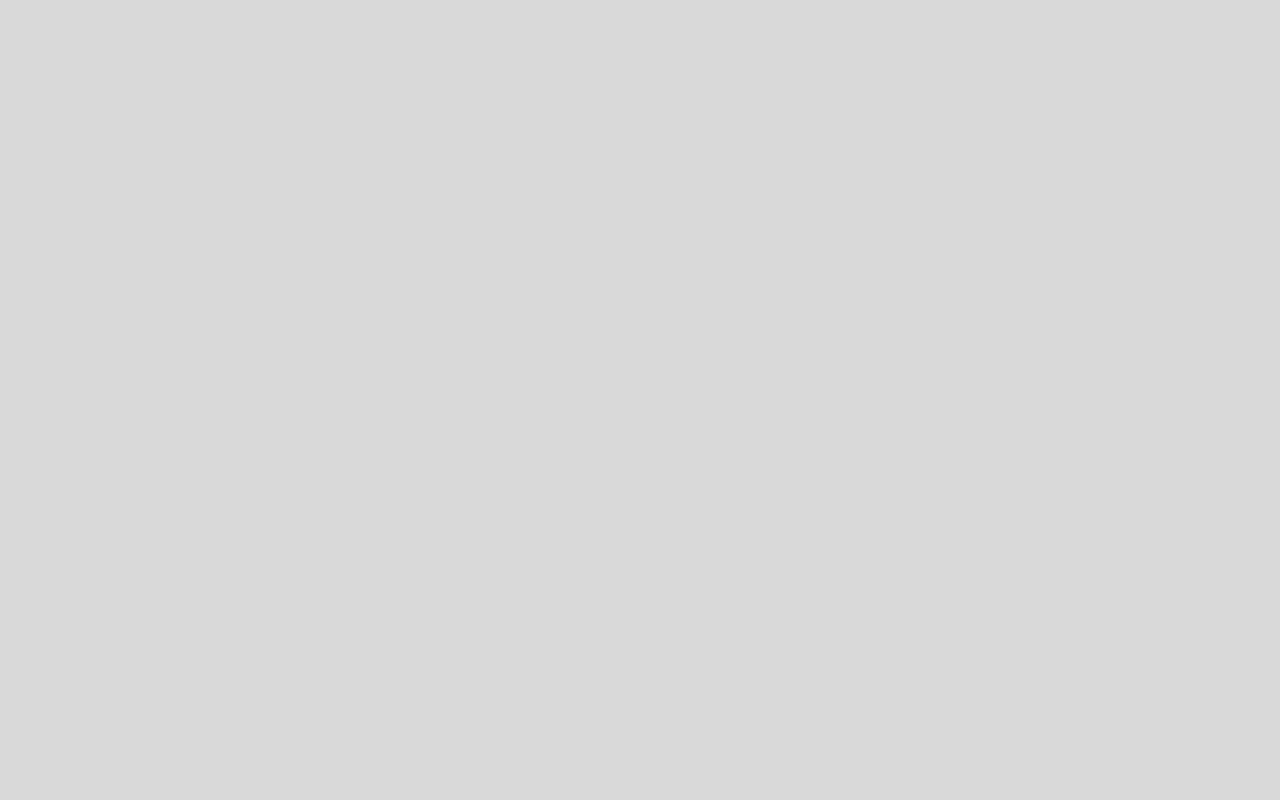
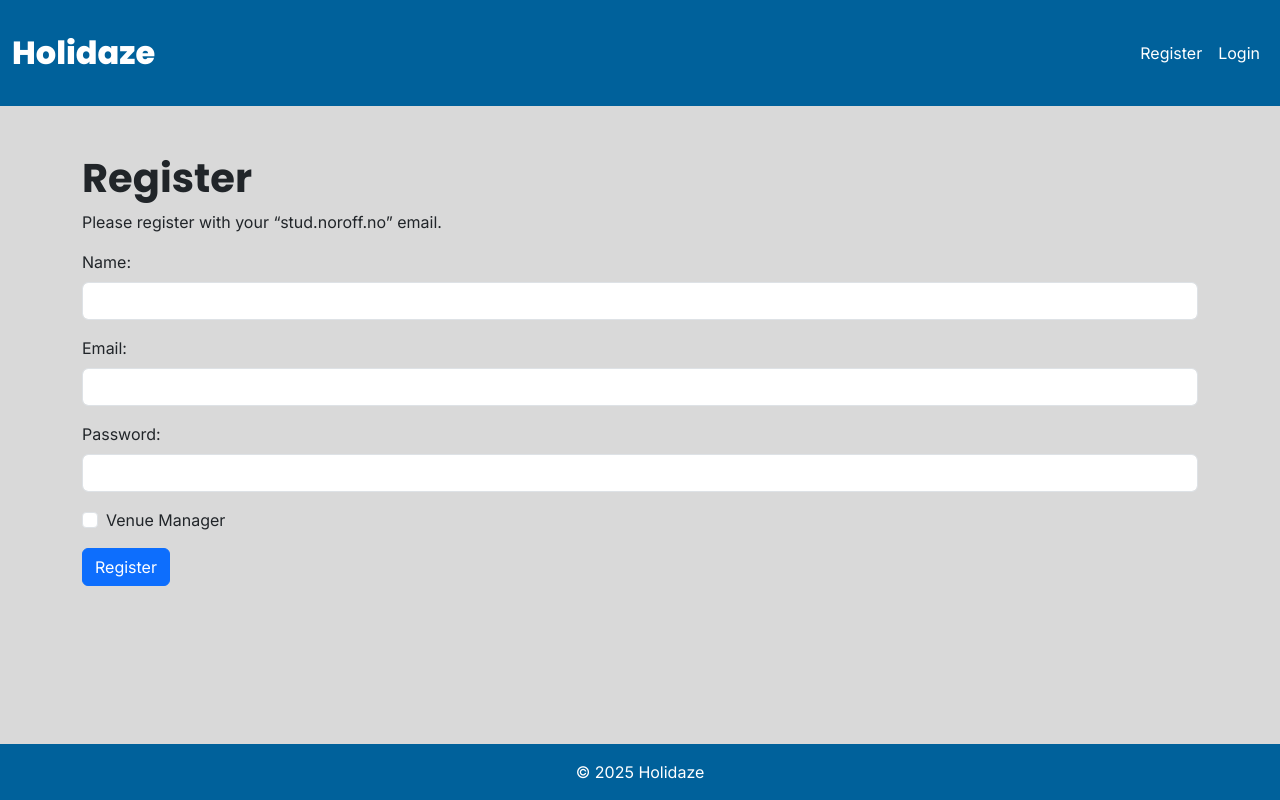
Before and after one commit to aBadMan91/project-exam-2, a React (Vite) app: page /register in a window 1280 px wide. Before the commit this address had no page. Built offline with nearby package versions, Linux system fonts and the light colour scheme.

Commit message:
Register Page
- Added Register Page, not fully completed.

```diff
--- a/src/App.jsx
+++ b/src/App.jsx
@@ -3,6 +3,7 @@ import { Routes, Route } from "react-router-dom";
 import { Layout } from "./components/Layout";
 import { HomePage } from "./pages/";
 import { VenuePage } from "./pages/VenuePage";
+import { RegisterPage } from "./pages/RegisterPage";
 
 function App() {
   return (
@@ -10,6 +11,7 @@ function App() {
       <Route path="/" element={<Layout />}>
         <Route index element={<HomePage />} />
         <Route path="venues/:id" element={<VenuePage />} />
+        <Route path="register" element={<RegisterPage />} />
       </Route>
     </Routes>
   );
--- /dev/null
+++ b/src/components/Form/RegisterForm/index.jsx
@@ -0,0 +1,77 @@
+import React, { useEffect } from "react";
+import { useForm } from "react-hook-form";
+import { yupResolver } from "@hookform/resolvers/yup";
+import * as yup from "yup";
+import { Form, Button } from "react-bootstrap";
+
+const schema = yup.object().shape({
+  name: yup.string().min(3).max(10).required("Name must be at least 3 characters"),
+  email: yup
+    .string()
+    .email("Email is invalid")
+    .matches(/@stud\.noroff\.no$/, "Must be a @stud.noroff.no email")
+    .required("Email is required"),
+  password: yup.string().min(6, "Password must be at least 6 characters").required("Password is required"),
+  venueManager: yup.boolean(),
+});
+
+export function RegisterForm() {
+  const {
+    register,
+    handleSubmit,
+    formState: { errors },
+  } = useForm({
+    resolver: yupResolver(schema),
+  });
+
+  const onSubmit = async (data) => {
+    try {
+      const response = await fetch("https://v2.api.noroff.dev/auth/register", {
+        method: "POST",
+        headers: {
+          "Content-Type": "application/json",
+        },
+        body: JSON.stringify(data),
+      });
+
+      if (!response.ok) {
+        throw new Error("Registration failed");
+      }
+
+      const result = await response.json();
+      console.log("Registration successful", result);
+    } catch (error) {
+      console.error("Error:", error);
+    }
+  };
+
+  return (
+    <Form onSubmit={handleSubmit(onSubmit)}>
+      <Form.Group className="mb-3" controlId="formName">
+        <Form.Label>Name:</Form.Label>
+        <Form.Control type="text" {...register("name")} isInvalid={!!errors.name} />
+        <Form.Control.Feedback type="invalid">{errors.name?.message}</Form.Control.Feedback>
+      </Form.Group>
+
+      <Form.Group className="mb-3" controlId="formEmail">
+        <Form.Label>Email:</Form.Label>
+        <Form.Control type="email" {...register("email")} isInvalid={!!errors.email} />
+        <Form.Control.Feedback type="invalid">{errors.email?.message}</Form.Control.Feedback>
+      </Form.Group>
+
+      <Form.Group className="mb-3" controlId="formPassword">
+        <Form.Label>Password:</Form.Label>
+        <Form.Control type="password" {...register("password")} isInvalid={!!errors.password} />
+        <Form.Control.Feedback type="invalid">{errors.password?.message}</Form.Control.Feedback>
+      </Form.Group>
+
+      <Form.Group className="mb-3" controlId="formVenueManager">
+        <Form.Check type="checkbox" label="Venue Manager" {...register("venueManager")} />
+      </Form.Group>
+
+      <Button variant="primary" type="submit">
+        Register
+      </Button>
+    </Form>
+  );
+}
--- a/src/components/Layout/Footer/index.jsx
+++ b/src/components/Layout/Footer/index.jsx
@@ -2,7 +2,7 @@ import React from "react";
 
 export function Footer() {
   return (
-    <footer className="d-flex justify-content-center align-items-center text-white mt-2">
+    <footer className="d-flex justify-content-center align-items-center text-white mt-2 fixed-bottom">
       <p className="my-3">&copy; 2025 Holidaze</p>
     </footer>
   );
--- a/src/pages/RegisterPage/index.jsx
+++ b/src/pages/RegisterPage/index.jsx
@@ -1 +1,17 @@
 import React, { useEffect } from "react";
+import { RegisterForm } from "../../components/Form/RegisterForm";
+import Container from "react-bootstrap/Container";
+
+export function RegisterPage() {
+  useEffect(() => {
+    document.title = "Holidaze | Register";
+  }, []);
+
+  return (
+    <Container className="mt-5">
+      <h1>Register</h1>
+      <p>Please register with your “stud.noroff.no” email.</p>
+      <RegisterForm />
+    </Container>
+  );
+}
```
Also changed, not shown: src/components/Auth/RegisterForm/index.jsx (deleted), src/components/Form/LoginForm/index.jsx (added).
